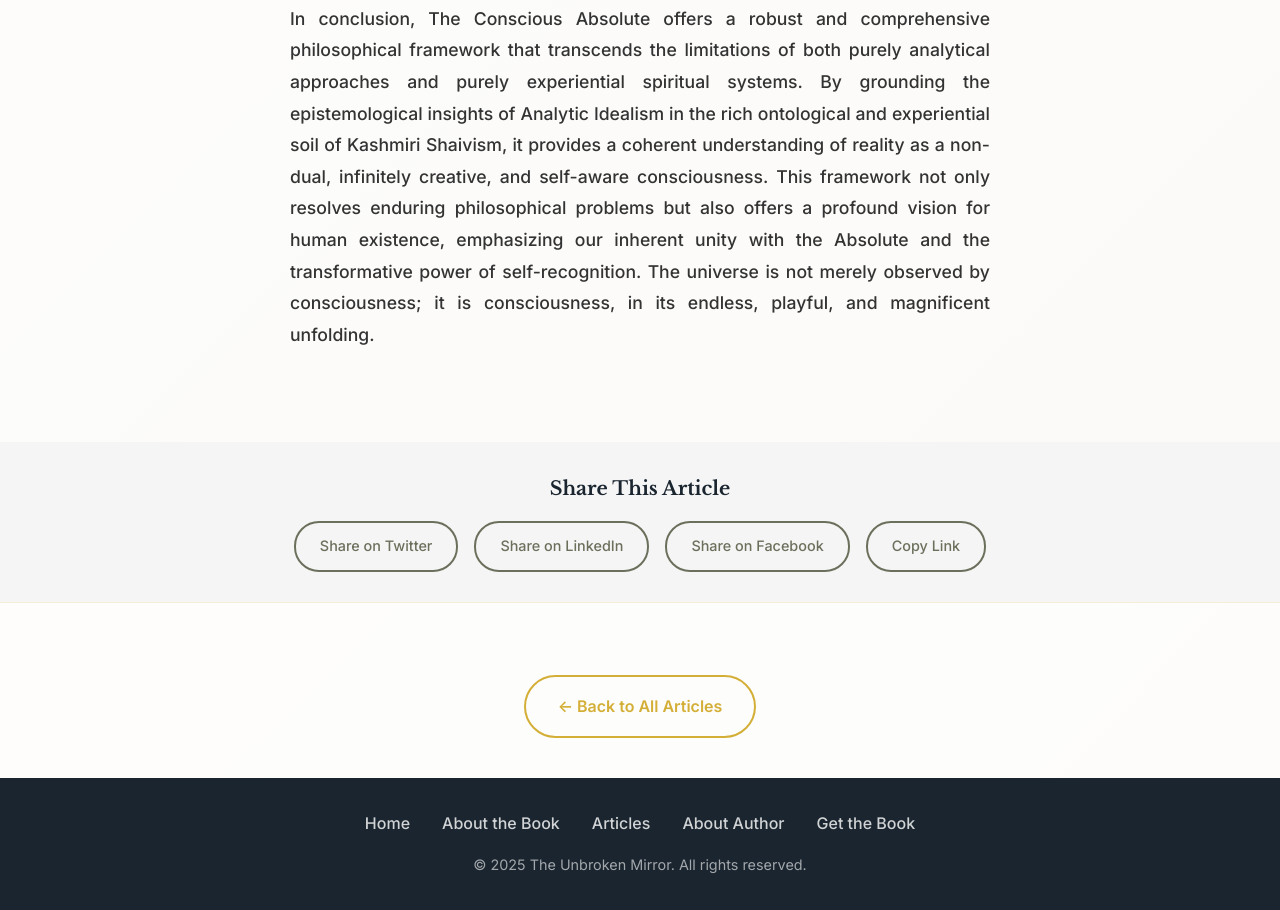
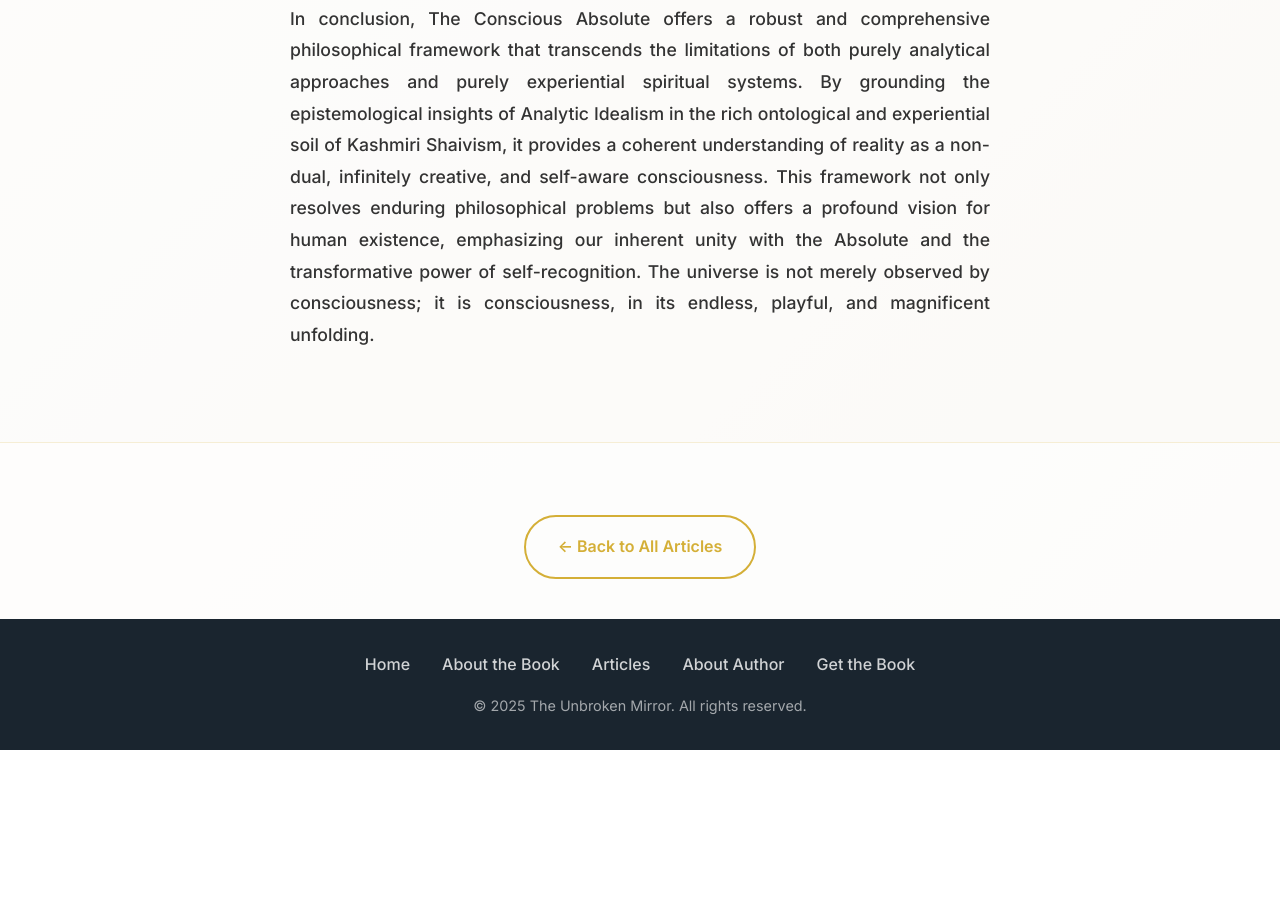
Before and after one commit to unbrokenmirror/unbrokenmirror.github.io, a plain HTML site: page articles/the-conscious-absolute.html in a window 1280 px wide. Shown: the part 3370-4280 px from the top of the page. After the commit the page ends 4120 px from the top, so only its background shows below. Drawn offline with nearby package versions, Linux system fonts and the light colour scheme.

Commit message:
Update the-conscious-absolute.html

```diff
--- a/articles/the-conscious-absolute.html
+++ b/articles/the-conscious-absolute.html
@@ -715,27 +715,18 @@ The creative aspect of Paramaśiva, citi-śakti, offers a compelling explanation
 In conclusion, The Conscious Absolute offers a robust and comprehensive philosophical framework that transcends the limitations of both purely analytical approaches and purely experiential spiritual systems. By grounding the epistemological insights of Analytic Idealism in the rich ontological and experiential soil of Kashmiri Shaivism, it provides a coherent understanding of reality as a non-dual, infinitely creative, and self-aware consciousness. This framework not only resolves enduring philosophical problems but also offers a profound vision for human existence, emphasizing our inherent unity with the Absolute and the transformative power of self-recognition. The universe is not merely observed by consciousness; it is consciousness, in its endless, playful, and magnificent unfolding.
 
 
+
+
+
+
+
                     </div>
-                </div>
-            </div>
-        </section>
 
-        <section class="share-section">
-            <div class="container">
-                <h3 class="share-title">Share This Article</h3>
-                <div class="share-buttons">
-                    <a href="#" class="share-button" onclick="shareTwitter()">
-                        <span>Share on Twitter</span>
-                    </a>
-                    <a href="#" class="share-button" onclick="shareLinkedIn()">
-                        <span>Share on LinkedIn</span>
-                    </a>
-                    <a href="#" class="share-button" onclick="shareFacebook()">
-                        <span>Share on Facebook</span>
-                    </a>
-                    <a href="#" class="share-button" onclick="copyLink()">
-                        <span>Copy Link</span>
-                    </a>
+                    <!--
+                    ========================================
+                    PASTE YOUR ARTICLE TEXT ABOVE THIS LINE
+                    ========================================
+                    -->
                 </div>
             </div>
         </section>
```
